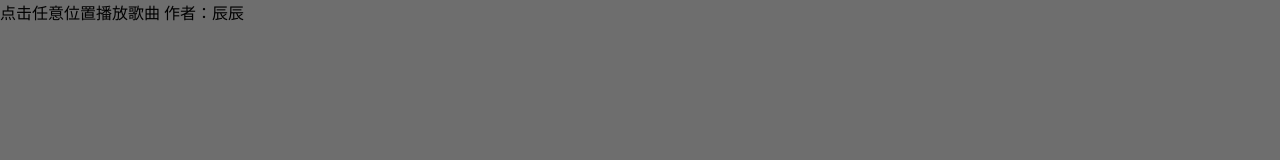
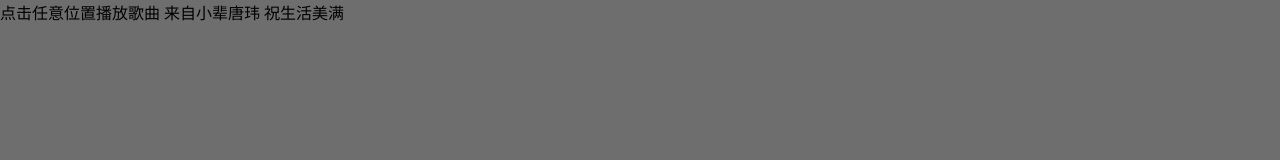
Before and after one commit to huboldboy/chengpingbobo, a plain HTML site: page index.html in a window 1280 px wide. Shown: the top 160 px of the page. Drawn offline with Linux system fonts and the light colour scheme; animation ran at ten frames a second.

Commit message:
Update index.html

```diff
--- a/index.html
+++ b/index.html
@@ -25,8 +25,8 @@ html,body{
     <div class="tabs">
       <div class="tabs-labels">
         <span class="tabs-label">点击任意位置播放歌曲 </span>
-        <span class="tabs-label">作者：辰辰</span>
-        <span class="tabs-label"></span>
+        <span class="tabs-label">来自小辈唐玮</span>
+        <span class="tabs-label">祝生活美满</span>
     </div>
       <div class="tabs-panels">
         <ul class="tabs-panel commands">
```
